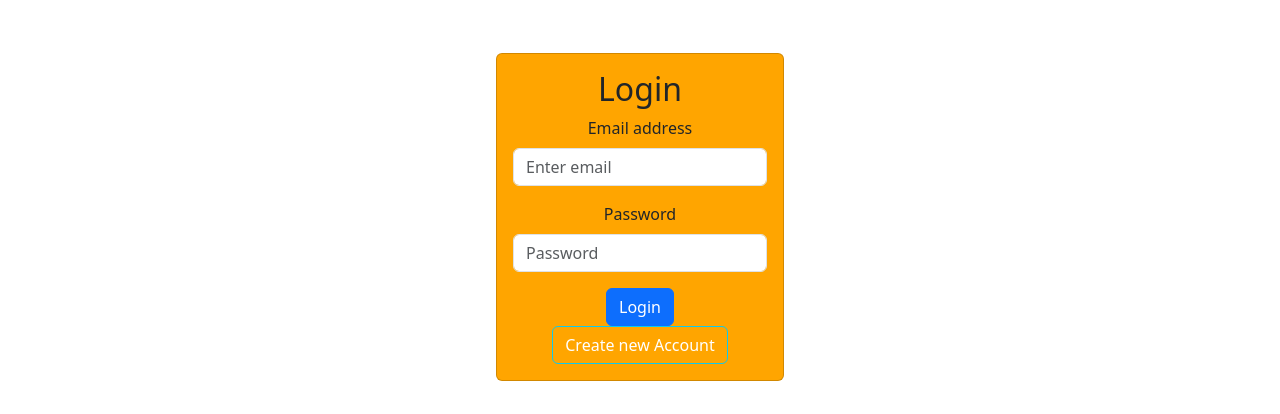
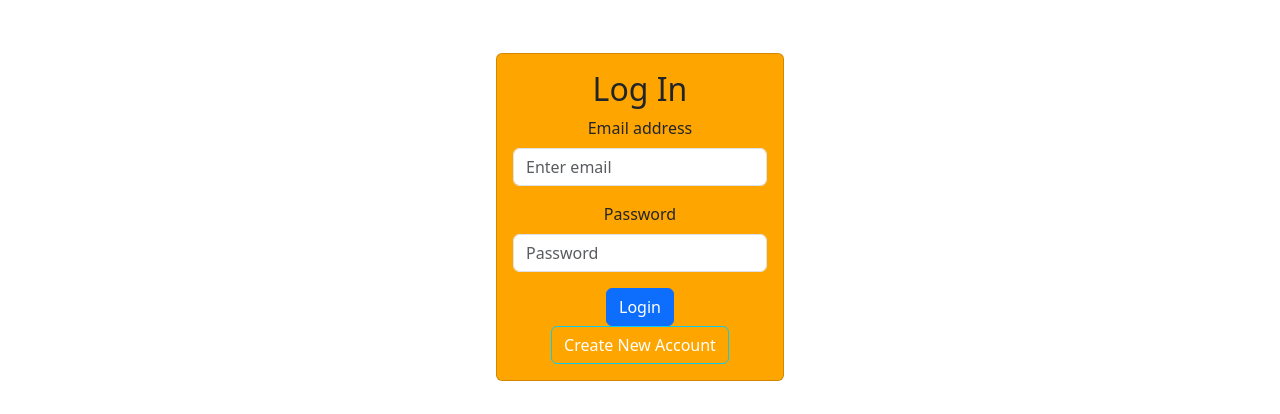
Before and after one commit to mdsabamoin/ECommerce, a React (Create React App) app: page / in a window 1280 px wide. Both pictures are taken after a click on the button "Login with existing account". Shown: the part 153-567 px from the top of the page. Built offline with nearby package versions, Linux system fonts and the light colour scheme.

Commit message:
Not logging out even after reloading the page

```diff
--- a/src/App.js
+++ b/src/App.js
@@ -2,11 +2,11 @@ import logo from './logo.svg';
 import './App.css';
 import CustomNavbar from './Components/CustomNavbar';
 import CustomItems from './Components/CustomItems';
-import {createBrowserRouter,Outlet,RouterProvider} from "react-router-dom";
+import {createBrowserRouter,Outlet,RouterProvider, useNavigate} from "react-router-dom";
 import CustomAbout from './Components/CustomAbout';
 import Stored from './Components/Stored';
 import Card from 'react-bootstrap/Card';
-import { Button } from 'react-bootstrap';
+import { Button, CardText } from 'react-bootstrap';
 import CustomContact from './Components/CustomContact';
 import CustomForm from './Components/CustomForm';
 import CustomProduct from './Components/CustomProduct';
@@ -16,27 +16,52 @@ import CustomJeans from './Components/CustomJeans';
 import LoginNavbar from './Components/LoginNavbar';
 import CustomLogForm from './Components/CustomLogForm';
 import CustomProfile from './Components/CustomProfile';
+import { useContext, useEffect } from 'react';
+import { Context } from './Store/ContextProvider';
 // import { Outlet } from 'react-router-dom';
 function App() {
+
+      const ctx = useContext(Context);
+      // const navigate = useNavigate();
+      useEffect(() => {
+        const initialToken = localStorage.getItem("Token");
+        if (initialToken) {
+          ctx.setToken(initialToken);
+          ctx.setLogin(true);
+        } else {
+          ctx.setLogin(false);
+        }
+      }, []);
+
 
   const AlwaysDisplay = <div><CustomNavbar/><h1  className="bg-secondary text-light glowing-text" style={{height:"130px",fontSize: '6rem'}}>The Generics</h1></div>
   const LastContent=   <Card.Footer className="bg-info text-dark glowing-text" style={{height:"60px",position:"fixed",width:"100%",padding:"10px 0",bottom:0,left:0,fontSize:"2rem"}}>Dummy Footer</Card.Footer>
        const logNavbar = <div><LoginNavbar/></div>
    const router = createBrowserRouter([
-    {path:"/" , element:<div>{logNavbar}<CustomLogForm/>{LastContent}</div>},
-    {path:"/about" , element:<div>{AlwaysDisplay}<CustomAbout/>{LastContent}</div>},
-    {path:"/contact" , element:<div>{AlwaysDisplay}<CustomContact/>{LastContent}</div>},
-    {path:"/home",element:<div>{AlwaysDisplay}<CustomItems/>{LastContent}</div>},
-    {path:"/store",element:<div>{AlwaysDisplay}<Stored/>{LastContent}</div>},
+    {path:"/" , element:<div>{!ctx.login && <div>{logNavbar}<CustomLogForm/>{LastContent}</div>}</div>},
+    {path:"/about" , element:<div>{ctx.login && <div>{AlwaysDisplay}<CustomAbout/>{LastContent}</div>}</div>},
+    {path:"/contact" , element:<div>{ctx.login && <div>{AlwaysDisplay}<CustomContact/>{LastContent}</div>}</div>},
+    {path:"/home",element:<div>{ctx.login && <div>{AlwaysDisplay}<CustomItems/>{LastContent}</div>}</div>},
+    {path:"/store",element:<div>{ctx.login && <div>{AlwaysDisplay}<Stored/>{LastContent}</div>}</div>},
     // {path:"/form",element:<div>{AlwaysDisplay}<CustomForm/>{LastContent}</div>},
-    {path:"/profile",element:<div>{AlwaysDisplay}<CustomProfile/>{LastContent}</div>},
-    {path:"/product", element:<div>{AlwaysDisplay}<CustomProduct/>{LastContent} </div>},
-    {path:"/tshirt", element:<div>{AlwaysDisplay}<CustomTshirt/>{LastContent} </div>},
-    {path:"/hoodie", element:<div>{AlwaysDisplay}<CustomHoodie/>{LastContent} </div>},
-    {path:"/jeans", element:<div>{AlwaysDisplay}<CustomJeans/>{LastContent} </div>}
+    {path:"/profile",element:<div>{ctx.login && <div>{AlwaysDisplay}<CustomProfile/>{LastContent}</div>}</div>},
+    {path:"/product", element:<div>{ctx.login && <div>{AlwaysDisplay}<CustomProduct/>{LastContent} </div>}</div>},
+    {path:"/tshirt", element:<div>{ctx.login && <div>{AlwaysDisplay}<CustomTshirt/>{LastContent} </div>}</div>},
+    {path:"/hoodie", element:<div>{ctx.login && <div>{AlwaysDisplay}<CustomHoodie/>{LastContent} </div>}</div>},
+    {path:"/jeans", element:<div>{ctx.login && <div>{AlwaysDisplay}<CustomJeans/>{LastContent} </div>}</div>},
+    {path:"*", element:ctx.login?<div>Hi Am Login</div>:<div>I am not login</div>}
+
+ ])
 
 
- ])
+
+
+
+
+
+
+
+
 
   return (<div className='App'>
     <RouterProvider router={router}>
--- a/src/Components/CustomLogForm.jsx
+++ b/src/Components/CustomLogForm.jsx
@@ -11,8 +11,8 @@ const CustomLogForm = () => {
     const [email,setEmail] = useState("");
     const [password,setPass] = useState("");
     const [loading,setIsloading] = useState(false);
-    const [login,setLogin] = useState(false);
     const navigate = useNavigate();
+    const [signUp,setsignUp] = useState(true);
 
 
     const SignUpHandler = async (event)=>{
@@ -47,7 +47,11 @@ const CustomLogForm = () => {
         }
         const response = await axios.post("https://identitytoolkit.googleapis.com/v1/accounts:signInWithPassword?key=AIzaSyD7sUmCwmx9dDxJGu9oehaoEmJKUtqm9k8",obj)
         const data = response.data;
+        // const serialisedObj = JSON.stringify({"Token":data.idToken})
+        localStorage.setItem("Token",data.idToken);
+        ctx.setLogin(true);
         console.log(data);
+
         ctx.setToken(data.idToken);
         setEmail("");
         setPass("");
@@ -61,13 +65,13 @@ const CustomLogForm = () => {
 
     }
     const LogHandler = ()=>{
-        setLogin(!login);
+        setsignUp(!signUp);
     }
 
     return <div style={{ display: "flex", justifyContent: "center", alignItems: "center", flexDirection: "column" ,height: "80vh"}}>
         <Card style={{ width: '18rem', backgroundColor: "orange" }}>
         <Card.Body>
-            <h2>{login? "Login":"Sign Up"}</h2>
+            <h2>{!signUp? "Log In":"Sign Up"}</h2>
             <Form>
                 <Form.Group className="mb-3" controlId="formBasicEmail">
                     <Form.Label>Email address</Form.Label>
@@ -78,12 +82,12 @@ const CustomLogForm = () => {
                     <Form.Label>Password</Form.Label>
                     <Form.Control type="password" placeholder="Password"  onChange={e=>setPass(e.target.value)} value={password}/>
                 </Form.Group>
-                {!login && <Button variant="primary" type="submit" onClick={SignUpHandler}>
-                    {loading && !login ?"Loading...":"Create Account"}
+                {signUp && <Button variant="primary" type="submit" onClick={SignUpHandler}>
+                    {loading && !ctx.login ?"Loading...":"Create Account"}
                 </Button>}
-                {login && <Button variant="primary" type="submit" onClick={SignInHandler}>Login</Button>}
+                {!signUp && <Button variant="primary" type="submit" onClick={SignInHandler}>Login</Button>}
                 <br/>
-                <Button variant="outline-info" style={{color:"white"}} onClick={LogHandler}>{login? "Create new Account":"Login with existing account"}</Button>
+                <Button variant="outline-info" style={{color:"white"}} onClick={LogHandler}>{signUp? "Login with existing account":"Create New Account"}</Button>
             </Form>
         </Card.Body>
     </Card>
--- a/src/Components/CustomNavbar.jsx
+++ b/src/Components/CustomNavbar.jsx
@@ -12,7 +12,9 @@ import axios from "axios";
 function CustomNavbar() {
    const ctx = useContext(Context);
     const HandleLogout =  ()=>{
-      ctx.setToken("");
+      localStorage.removeItem("Token");
+      ctx.setToken(null);
+      ctx.setLogin(false);
     }
 
     return (
--- a/src/Store/ContextProvider.js
+++ b/src/Store/ContextProvider.js
@@ -2,7 +2,8 @@ import React, { useState } from "react";
 // import ReactDom from "react-dom";
 const Context = React.createContext({
     ProductsArr: [],
-    Token:"",
+    Token:null,
+    login:false,
     cartElements:[
         {
         title: 'Colors',
@@ -33,14 +34,16 @@ const Context = React.createContext({
      setError:()=>{},
      setQuantity:()=>{},
      setIsCart:()=>{},
-    setProductsArr: () => { },
-    setCartElements:()=>{}
+    setProductsArr: () => {},
+    setCartElements:()=>{},
+    setLogin:()=>{}
 
 })
 
 
 const ContextProvider = (props) => {
      const [isCart,setIsCart] = useState(false);
+     const [login,setLogin] = useState(false);
     const [price,setPrice] = useState(0);
     const [ProductsArr, setProductsArr] = useState([]);
     const [isLoading,setIsLoading] = useState(false);
@@ -48,9 +51,9 @@ const ContextProvider = (props) => {
     const [cartElements,setCartElements] = useState([]);
     const [quantity,setQuantity] = useState(1);
     const [details,setDetails] = useState([]);
-    const [Token,setToken] = useState("");
+    const [Token,setToken] = useState(null);
 
-    return <Context.Provider value={{ ProductsArr,isLoading,error,cartElements,Token,isCart,details,quantity,price,setToken,setDetails,setIsLoading,setError,setPrice,setQuantity,setIsCart,setCartElements,setProductsArr }}>{props.children}</Context.Provider>
+    return <Context.Provider value={{ ProductsArr,login,isLoading,error,cartElements,Token,isCart,details,quantity,price,setLogin,setToken,setDetails,setIsLoading,setError,setPrice,setQuantity,setIsCart,setCartElements,setProductsArr }}>{props.children}</Context.Provider>
 
 }
 export  { Context, ContextProvider };
```
